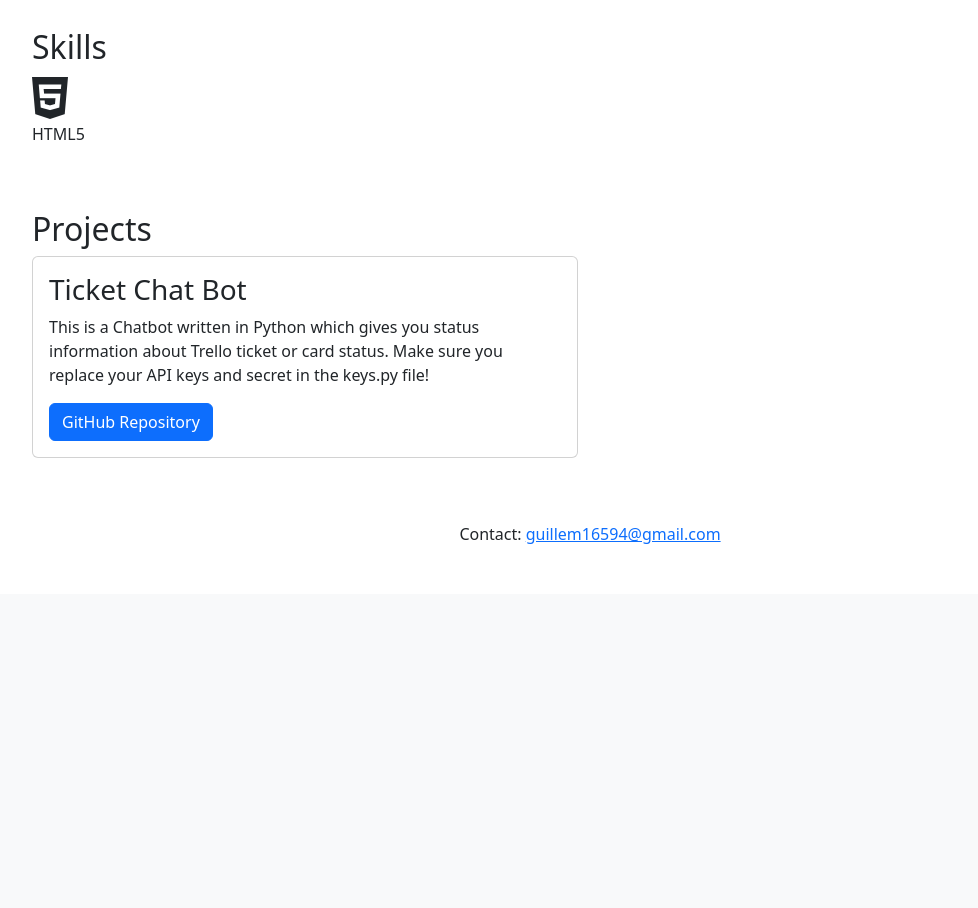
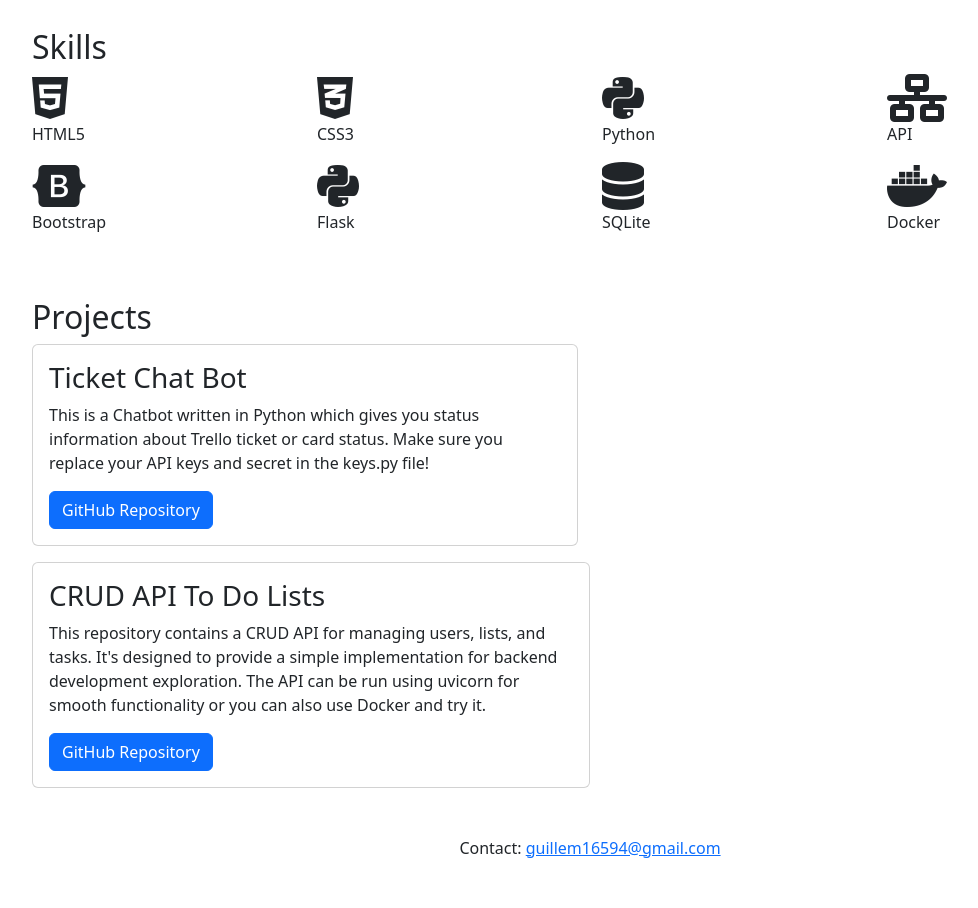
Before and after one commit to GuillemCortesOvide/gcoportfolio, a Flask app: page / in a window 1280 px wide. Shown: the part 364-1272 px from the top of the page, without its empty margins (50-1028 px from the left). Before the commit the page ends 908 px from the top, so only its background shows below. Run offline with Flask 3, Linux system fonts and the light colour scheme; some libraries are stand-ins or nearby versions.

Commit message:
add rest of skills and projects

```diff
--- a/templates/index.html
+++ b/templates/index.html
@@ -44,7 +44,37 @@
                 <i class="fab fa-html5 fa-3x"></i>
                 <p>HTML5</p>
             </div>
-            <!-- Repeat this pattern for other skill items -->
+            <div class="col-md-3">
+                <i class="fab fa-css3-alt fa-3x"></i>
+                <p>CSS3</p>
+            </div>
+            <div class="col-md-3">
+                <i class="fab fa-python fa-3x"></i>
+                <p>Python</p>
+            </div>
+            <div class="col-md-3">
+                <i class="fas fa-network-wired fa-3x"></i>
+                <p>API</p>
+            </div>
+            <div class="col-md-3">
+                <i class="fab fa-bootstrap fa-3x"></i>
+                <p>Bootstrap</p>
+            </div>
+            <div class="col-md-3">
+                <i class="fab fa-python fa-3x"></i>
+                <p>Flask</p>
+            </div>
+            <div class="col-md-3">
+                <i class="fas fa-database fa-3x"></i>
+                <p>SQLite</p>
+            </div>
+            <div class="col-md-3">
+                <i class="fab fa-docker fa-3x"></i>
+                <p>Docker</p>
+            </div>
+        </div>
+    </section>
+
         </div>
     </section>
 
@@ -61,8 +91,18 @@
                     </div>
                 </div>
             </div>
-            <!-- Repeat this pattern for other project items -->
+
         </div>
+        <div class="col-md-6">
+            <div class="card mb-3">
+                <div class="card-body">
+                    <h3 class="card-title">CRUD API To Do Lists</h3>
+                    <p class="card-text">This repository contains a CRUD API for managing users, lists, and tasks. It's designed to provide a simple implementation for backend development exploration. The API can be run using uvicorn for smooth functionality or you can also use Docker and try it.</p>
+                    <a href="https://github.com/GuillemCortesOvide/mytodoapil" class="btn btn-primary">GitHub Repository</a>
+                </div>
+            </div>
+        </div>
+    </div>
     </section>
 
     <footer id="contact" class="container text-center my-5">
```
